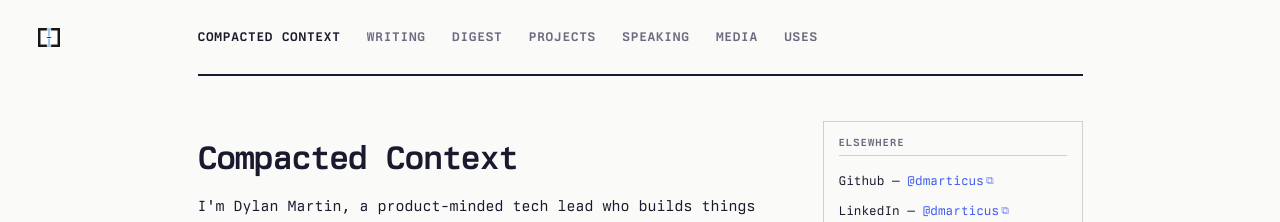
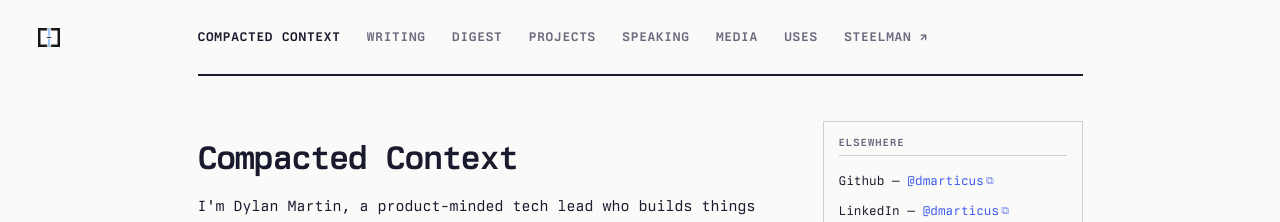
Before and after one commit to dmarticus/dmarticus.github.io, a Jekyll site: the page built from index.html, in a window 1280 px wide. Shown: the top 222 px of the page. Built offline with Jekyll 4.4.1, drawn with Linux system fonts in a browser that asks for light colours.

Commit message:
Add Steelman link to topbar navigation
Co-Authored-By: Claude Opus 4.6 <noreply@anthropic.com>

```diff
--- a/_includes/navigation.html
+++ b/_includes/navigation.html
@@ -11,5 +11,6 @@
         <li><a href="/speaking.html" {% if page.url == '/speaking.html' %}class="active"{% endif %}>Speaking</a></li>
         <li><a href="/media.html" {% if page.url == '/media.html' %}class="active"{% endif %}>Media</a></li>
         <li><a href="/uses.html" {% if page.url == '/uses.html' %}class="active"{% endif %}>Uses</a></li>
+        <li><a href="https://steelman.dylanamartin.com/" target="_blank" rel="noopener noreferrer">Steelman ↗</a></li>
     </ul>
 </nav>
```
